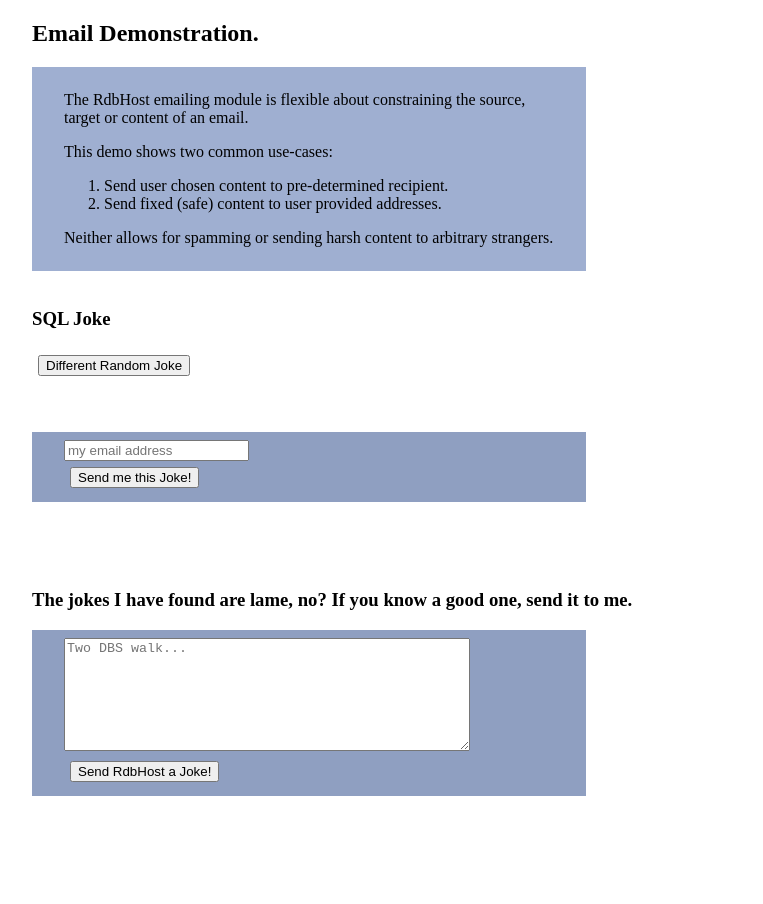
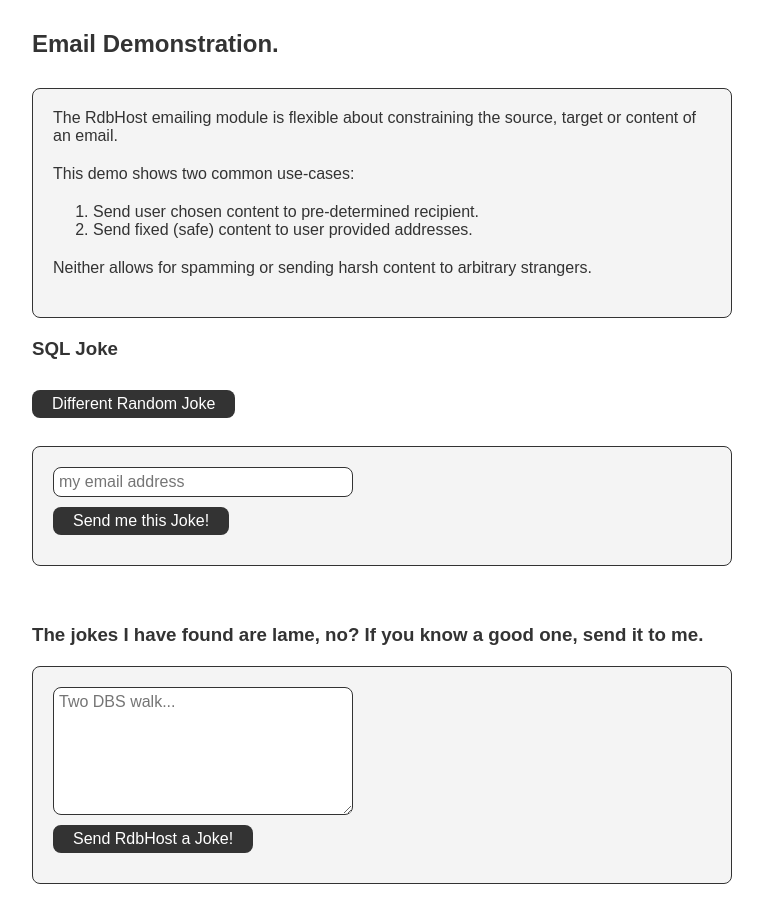
Before and after one commit to rdbhost/jsdemos, a website: page V2/demos/email-demo.html in a window 1280 px wide. Shown: the whole page, without its empty margins (258-1021 px from the left). Before the commit the page ends 828 px from the top, so only its background shows below. Drawn offline with nearby package versions, Linux system fonts and the light colour scheme; a script that the page names is missing.

Commit message:
email and charge demos looking good

```diff
--- a/V2/demos/email-demo.html
+++ b/V2/demos/email-demo.html
@@ -5,64 +5,144 @@
   <title>Emailing</title>
 
   <style>
+    * {
+      box-sizing: border-box;
+      font-family: sans-serif;
+      color: #333;
+      margin: 0;
+      -webkit-font-smoothing: antialiased;
+    }
+
     div.main {
       margin: auto;
       width: 700px;
     }
 
+    .title {
+      margin: 30px 0;
+    }
+
     div.advice {
-      background-color: #9FAFD1;
-      width: 70%;
-      padding: 8px 2em 8px 2em;
+      background-color: #f4f4f4;
+      border: 1px solid #333;
+      border-radius: 8px;
+      width: 100%;
+      padding: 20px;
+    }
+
+    .advice h4 {
+      margin-bottom: 20px;
+    }
+
+    .advice p {
+      margin-bottom: 20px;
+    }
+
+    .advice h5 {
+      margin-bottom: 10px;
+    }
+
+    .advice ul, .advice ol {
+      margin-bottom: 20px;
+    }
+
+    .advice ul:last-of-type {
+      margin-bottom: 0;
+    }
+
+    .advice li {
+
     }
 
     div.form {
-      background-color: #8f9fc1;
-      width: 70%;
-      padding: 8px 2em 8px 2em;
-      margin-bottom: 2em;
+      background-color: #f4f4f4;
+      border: 1px solid #333;
+      border-radius: 8px;
+      width: 100%;
+      padding: 20px;
+      margin-bottom: 20px;
     }
+
     div.form textarea {
-      width: 30em;
+      display: block;
+      width: 300px;
       height: 8em;
+      padding: 5px;
+      -webkit-appearance: none;
+      border: 1px solid #333;
+      border-radius: 8px;
+      font-size: 16px;
+    }
+
+    div.form input {
+      display: block;
+      width: 300px;
+      padding: 5px;
+      -webkit-appearance: none;
+      border: 1px solid #333;
+      border-radius: 8px;
+      font-size: 16px;
+    }
+
+
+    button {
+      display: inline-block;
+      padding: 5px 20px;
+      background: #333;
+      color: #FFF;
+      -webkit-appearance: none;
+      border: none;
+      border-radius: 8px;
+      font-size: 16px;
+      margin: 10px 0;
     }
 
     h3 {
-      margin-top: 2em;
+      margin: 20px 0;
     }
+
     .ralign {
       text-align: right;
     }
 
     table {
-      background-color: lightblue;
-      width: 40em;
+      background-color: #f4f4f4;
+      width: 100%;
+      border-radius: 8px;
     }
+
     table td {
-      padding: 12px;
+      padding: 10px;
     }
     table th {
-      background-color: #999999 ;
+      background-color: #333 ;
+      color: #fff;
+      padding: 5px 10px;
     }
 
     #result-popup {
-
-      align: auto;
       height: 200px;
       width: 200px;
       position: fixed;
-      top: 200px;
-      left: 350px;
-      background: lightsalmon;
-      border: double black;
+      top: calc(50% - 100px);
+      left: calc(50% - 100px);
+      background: #f4f4f4;
+      border: 1px solid #333;
       padding: 20px;
+      border-radius: 8px;
+      box-shadow: 0 0 10px 0 rgba(0,0,0,0.3);
     }
+
     #close-pay, #close-result, #close-refund {
       float: right;
+      height: 25px;
+      width: 25px;
+      text-align: center;
+      padding: 0;
+      line-height: 25px;
+      border-radius: 50%;
     }
-    button {
-      margin: 6px;
-    }
+
   </style>
 
 </head>
@@ -88,7 +168,7 @@
 
 <div class="main">
 
-  <h2>Email Demonstration.</h2>
+  <h2 class="title">Email Demonstration.</h2>
 
   <div class="advice">
     <p>The RdbHost emailing module is flexible about constraining the source, target or content of an email.</p>
@@ -131,7 +211,7 @@
 
   <div class="form">
     <span id="err0"></span>
-    <input id="email" name="email" type="email" placeholder="my email address"><br/>
+    <input id="email" name="email" type="email" placeholder="my email address">
     <button id="send-self">Send me this Joke!</button>
   </div>
 
@@ -139,13 +219,13 @@
   <h3>The jokes I have found are lame, no?   If you know a good one, send it to me.</h3>
 
   <div class="form">
-    <textarea id="new-joke" name="new-joke" placeholder="Two DBS walk..."></textarea><br/>
+    <textarea id="new-joke" name="new-joke" placeholder="Two DBS walk..."></textarea>
     <button id="send-joke">Send RdbHost a Joke!</button>
   </div>
 
 </div>
 <div style="display:none" id="result-popup" frame="box">
-  <button id="close-result">[x]</button><br/>
+  <button id="close-result">x</button>
   <h4>Result</h4>
 
   <span class="message"></span>
```
Also changed, not shown: V2/demos/charge-demo.html (+60 -14 lines).
